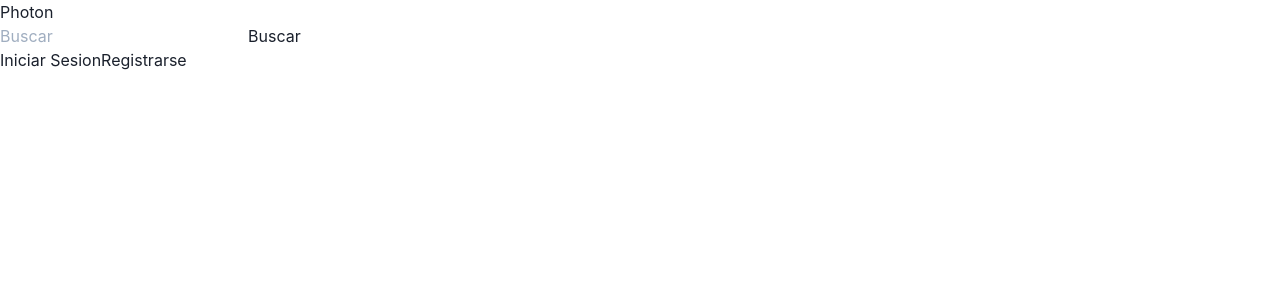
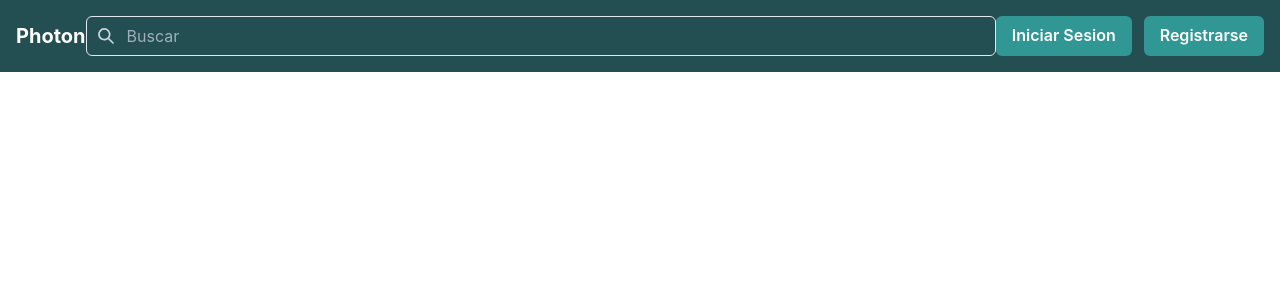
Before and after one commit to alonso329/Photon, a React (Create React App) app in the folder photon-app/: page / in a window 1280 px wide. Shown: the top 300 px of the page. Built offline with nearby package versions, Linux system fonts and the light colour scheme.

Commit message:
add chakra icons

```diff
--- a/photon-app/package.json
+++ b/photon-app/package.json
@@ -3,6 +3,7 @@
   "version": "0.1.0",
   "private": true,
   "dependencies": {
+    "@chakra-ui/icons": "^1.0.1",
     "@chakra-ui/react": "^1.0.3",
     "@emotion/react": "^11.1.2",
     "@emotion/styled": "^11.0.0",
--- a/photon-app/src/App.js
+++ b/photon-app/src/App.js
@@ -1,4 +1,3 @@
-import './styles/App.css';
 import NavbarIndex from './components/NavbarIndex';
 import { ChakraProvider } from "@chakra-ui/react"
 
--- a/photon-app/src/components/NavbarIndex.js
+++ b/photon-app/src/components/NavbarIndex.js
@@ -1,31 +1,36 @@
 import React from "react";
 import {
-  Navbar,
-  Nav,
-  Form,
+  Box,
+  HStack,
+  Heading,
   Button,
-  FormControl,
-  NavDropdown,
-} from "react-bootstrap";
+  Flex,
+  Spacer,
+  InputGroup,
+  InputLeftElement,
+  Input,
+} from "@chakra-ui/react";
+import { SearchIcon } from "@chakra-ui/icons";
 
 function NavbarIndex() {
   return (
-    <Navbar collapseOnSelect expand="lg" bg="dark" variant="dark">
-      <Navbar.Brand href="#home">Photon</Navbar.Brand>
-      <Navbar.Toggle aria-controls="responsive-navbar-nav" />
-      <Navbar.Collapse id="responsive-navbar-nav">
-        <Form inline className="mr-auto">
-          <FormControl type="text" placeholder="Buscar" className="mr-sm-2" />
-          <Button variant="outline-info">Buscar</Button>
-        </Form>
-        <Nav>
-          <Nav.Link href="#deets">Iniciar Sesion</Nav.Link>
-          <Nav.Link eventKey={2} href="#memes">
-            Registrarse
-          </Nav.Link>
-        </Nav>
-      </Navbar.Collapse>
-    </Navbar>
+    <Box bg="teal.800" w="100%" p={4} color="white">
+      <Flex align="center">
+        <Heading size="md">Photon</Heading>
+        <Spacer />
+        <InputGroup>
+          <InputLeftElement
+            pointerEvents="none"
+            children={<SearchIcon color="gray.300" />}
+          />
+          <Input placeholder="Buscar" />
+        </InputGroup>
+        <HStack spacing={3}>
+          <Button colorScheme="teal">Iniciar Sesion</Button>
+          <Button colorScheme="teal">Registrarse</Button>
+        </HStack>
+      </Flex>
+    </Box>
   );
 }
 
```
Also changed, not shown: 1 other file (tests, documents, lock files or other folders).
